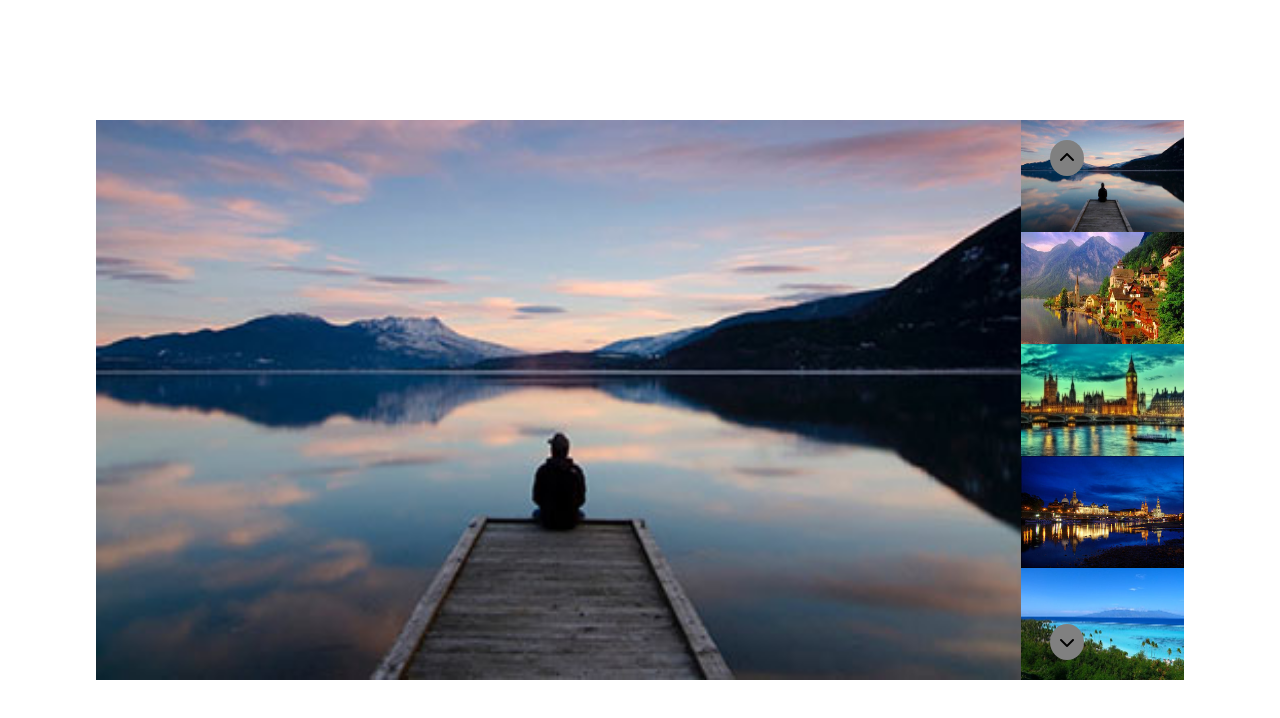
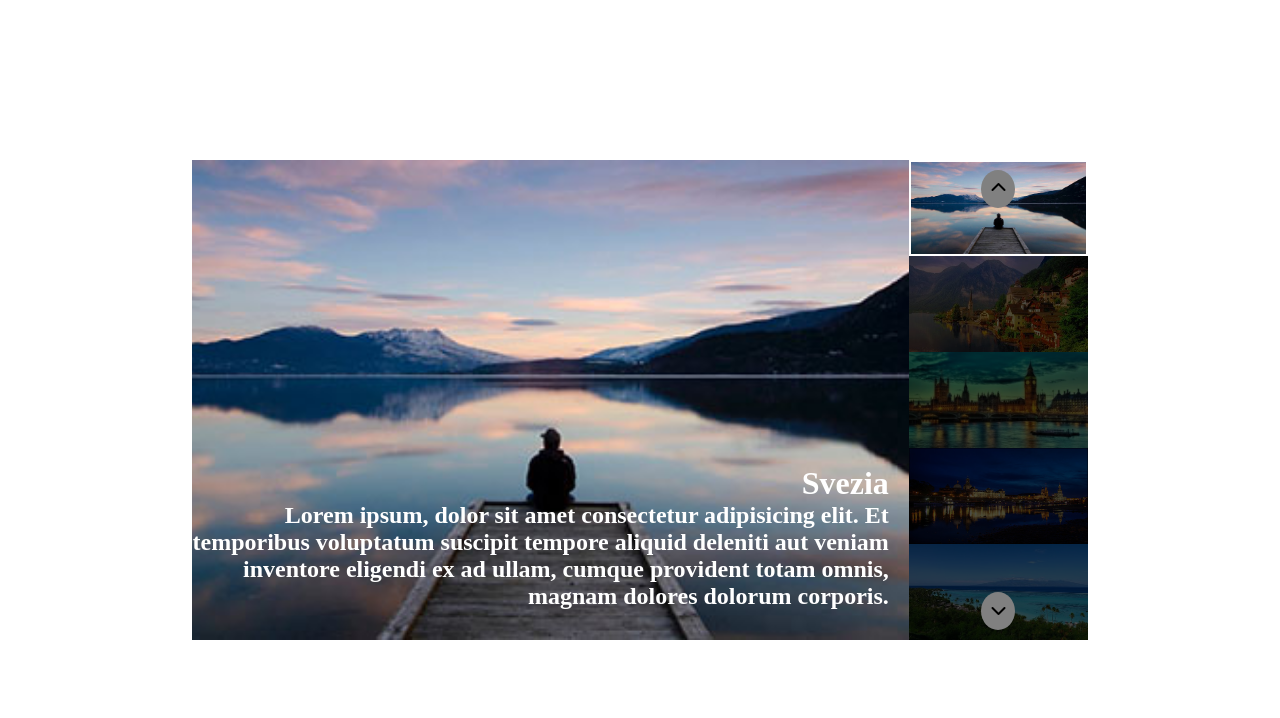
Before and after one commit to Alessio2021/js-array-carousel, a plain HTML site: page index.html in a window 1280 px wide. Drawn offline with Linux system fonts and the light colour scheme.

Commit message:
javascript

```diff
--- a/css/style.css
+++ b/css/style.css
@@ -5,59 +5,86 @@
 }
 
 .container {
+    display: flex;
+    justify-content: center;
+    align-items: center;
     height: 100vh;
-    justify-content: center;
-    display: flex;
-    align-items: center;
 }
 
-.slider {
+.container-img {
+    width: 70%;
+    height: 60vh;
     display: flex;
-    width: 85%;
-    height: 70%;
-    position: relative;
 }
 
 .main-img {
-    width: 85%;
+    width: 80%;
+    height: 100%;
+    position: relative;
+    color: white;
+    min-width: 700px;
+}
+
+.main-img img {
+    width: 100%;
+    height: 100%;
+    object-fit: cover;
+}
+
+.main-img > div {
+    display: none;
     height: 100%;
 }
 
+.main-img div.active {
+    display: block;
+}
+
 .thumbs {
+    width: 20%;
+    height: 100%;
     display: flex;
     flex-direction: column;
-    width: 15%;
+    position: relative;
+
 }
 
-.container .slider .main-img img {
+.thumbs img {
     width: 100%;
-    height: 100%;
-    display: none;
+    height: 20%;
+    filter: brightness(30%);
 }
 
-.container .slider .thumbs img {
-    width: 100%;
-    height: 100%;
+.thumbs img.bright {
+    filter: brightness(100%);
+    border: 2px solid white;
 }
 
-.arrow-up {
+.up {
     position: absolute;
-    top: 20px;
-    right: 100px;
+    top: 10px;
+    left: 50%;
+    transform: translatex(-50%);
+    padding: 10px;
     background-color: grey;
     border-radius: 50%;
-    padding: 10px;
+    z-index: 999;
 }
 
-.arrow-down {
+.down {
     position: absolute;
-    bottom: 20px;
-    right: 100px;
+    bottom: 10px;
+    left: 50%;
+    transform: translatex(-50%);
+    padding: 10px;
     background-color: grey;
     border-radius: 50%;
-    padding: 10px;
+    z-index: 999;
 }
 
-.container .slider .main-img img.active {
-    display: block;
+.active div {
+    position: absolute;
+    bottom: 30px;
+    right: 20px;
+    text-align: right;
 }
--- a/index.html
+++ b/index.html
@@ -1,41 +1,35 @@
 <!DOCTYPE html>
 <html lang="en">
+
 <head>
     <meta charset="UTF-8">
     <meta http-equiv="X-UA-Compatible" content="IE=edge">
     <meta name="viewport" content="width=device-width, initial-scale=1.0">
-    <!-- font awesome -->
+    <link rel="stylesheet" href="css/style.css">
     <link rel="stylesheet" href="https://cdnjs.cloudflare.com/ajax/libs/font-awesome/6.0.0-beta3/css/all.min.css"
         integrity="sha512-Fo3rlrZj/k7ujTnHg4CGR2D7kSs0v4LLanw2qksYuRlEzO+tcaEPQogQ0KaoGN26/zrn20ImR1DfuLWnOo7aBA=="
         crossorigin="anonymous" referrerpolicy="no-referrer" />
-    <!-- css -->
-    <link rel="stylesheet" href="css/style.css">
-    <title>Carousel</title>
+    <title>Document</title>
 </head>
+
 <body>
     <div class="container">
-        <div class="slider">
+        <div class="container-img">
             <div class="main-img">
-                <div class="title"></div>
-                <div class="description"></div>
 
             </div>
             <div class="thumbs">
-                <img src="img/01.jpg" alt="">
-                <img src="img/02.jpg" alt="">
-                <img src="img/03.jpg" alt="">
-                <img src="img/04.jpg" alt="">
-                <img src="img/05.jpg" alt="">
-            </div>
-            <div class="arrows">
-                <i class="fas arrow-up fa-chevron-up"></i>
-            </div>
-            <div class="arrows">
-                <i class="fas arrow-down fa-chevron-down"></i>
+                <div class="up">
+                    <i class="fas fa-chevron-up"></i>
+                </div>
+                <div class="down">
+                    <i class="fas fa-chevron-down"></i>
+                </div>
             </div>
         </div>
+
     </div>
-
     <script src="js/script.js"></script>
 </body>
+
 </html>
--- a/js/script.js
+++ b/js/script.js
@@ -22,29 +22,93 @@ const text = [
     'Et temporibus voluptatum suscipit tempore aliquid deleniti aut veniam inventore eligendi ex ad ullam,'
 ]
 
-const slider = document.querySelector(".slider");
-const mainImg = document.querySelector(".main-img");
+const imagesRight = document.querySelector(".thumbs");
+const imagesLeft = document.querySelector(".main-img");
 
-// inserisco foto in html
-for (let index = 0; index < items.length; index++) {
-    let image = `<img src="${items[index]}" alt="">`
-    // console.log(items[index]);
-    mainImg.innerHTML += image;
+
+for (let i = 0; i < items.length; i++) {
+    imagesRight.innerHTML += `<img src=${items[i]} alt="">`
+    imagesLeft.innerHTML += `
+    <div class="image-container">
+        <img src=${items[i]} alt="">
+        <div>
+            <h1>${title[i]}</h1>
+            <h2>${text[i]}</h2>
+        </div>
+    </div>
+    `
 }
 
-// assegno classe active per display block
-const img = document.querySelectorAll("img");
-img[0].classList.add("active");
+const active = document.querySelectorAll(".main-img .image-container");
+const bright = document.querySelectorAll(".thumbs img");
 
-const arrowUp = document.querySelector(".arrow-up");
-const arrowDown = document.querySelector(".arrow-down");
-// assegno al bottone il cambio foto
+console.log(bright.classList);
 
-arrowUp.addEventListener('click', function () {
-    const activeImg = document.querySelector(".active");
-    // rimuovo l active e lo riassegno alla foto successiva
-    activeImg.classList.remove("active");
-    const next = activeImg.nextElementSibling;
-    console.log(next)
-    activeImg.classList.add("active");
-});
+
+active[0].classList.add("active", "first");
+active[active.length - 1].classList.add("last")
+bright[0].classList.add("bright", "first");
+bright[bright.length - 1].classList.add("last")
+
+
+const down = document.querySelector(".down");
+
+down.addEventListener("click", function () {
+
+    let falso = false;
+    const brightBottom = document.querySelector(".thumbs img.bright");
+    const activeBottom = document.querySelector(".main-img .image-container.active")
+
+    for (let i = 0; i < bright.length; i++) {
+
+        if (brightBottom.classList[i] == "last") {
+            falso = true
+        }
+    }
+
+    if (falso == false) {
+        brightBottom.classList.remove("bright");
+        brightBottom.nextElementSibling.classList.add("bright");
+
+        activeBottom.classList.remove("active");
+        activeBottom.nextElementSibling.classList.add("active");
+
+    } else {
+        active[0].classList.add("active");
+        bright[0].classList.add("bright");
+        active[active.length - 1].classList.remove("active");
+        bright[bright.length - 1].classList.remove("bright");
+    }
+})
+
+
+const up = document.querySelector(".up");
+
+up.addEventListener("click", function () {
+
+    let falso = false;
+    const brightBottom = document.querySelector(".thumbs img.bright");
+    const activeBottom = document.querySelector(".main-img .image-container.active");
+
+    for (let i = 0; i < active.length; i++) {
+
+        if (activeBottom.classList[i] == "first") {
+            falso = true
+        }
+    }
+
+    if (falso == false) {
+        brightBottom.classList.remove("bright");
+        brightBottom.previousElementSibling.classList.add("bright");
+
+        activeBottom.classList.remove("active");
+        activeBottom.previousElementSibling.classList.add("active");
+    } else {
+        active[0].classList.remove("active");
+        bright[0].classList.remove("bright");
+        active[active.length - 1].classList.add("active");
+        bright[bright.length - 1].classList.add("bright");
+    }
+
+
+})
```
